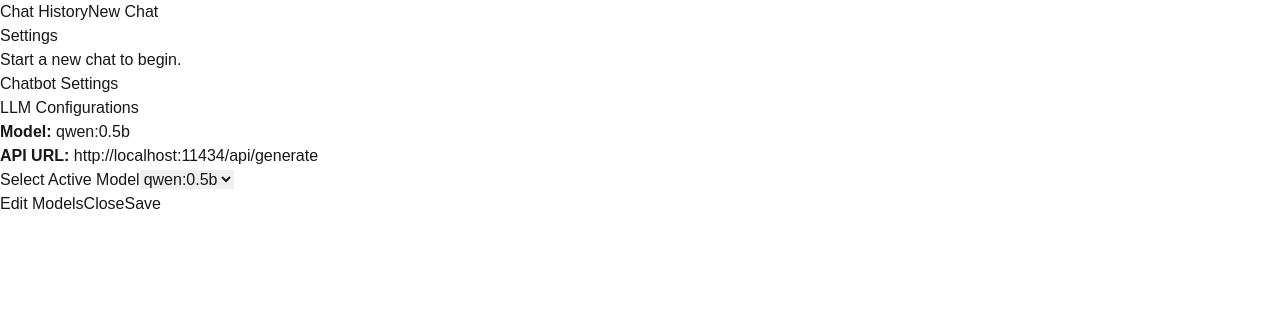
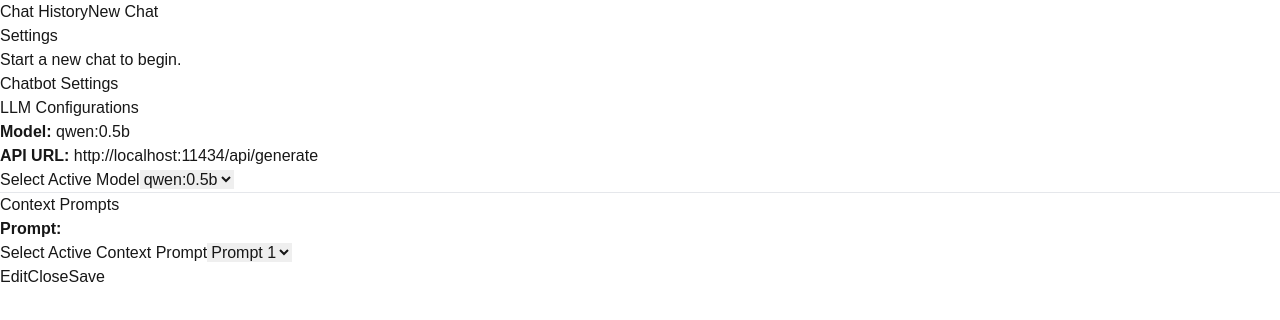
Before and after one commit to Nillified/React-Chatbot-Local-LLM, a Next.js app in the folder chatbot/: page / in a window 1280 px wide. Both pictures are taken after a click on the button "Settings". Shown: the top 320 px of the page. Built offline with nearby package versions, Linux system fonts and the light colour scheme.

Commit message:
added context prompt in settings edit

```diff
--- a/chatbot/src/app/components/ChatInterface.tsx
+++ b/chatbot/src/app/components/ChatInterface.tsx
@@ -26,11 +26,21 @@ const ChatInterface = ({ activeChat, updateChat, settings }: ChatInterfaceProps)
       updatedChat = { ...updatedChat, name: prompt.trim().slice(0, 25) };
     }
 
+    // Append the user message.
     const userMessage: Message = { role: "user", text: prompt };
     updatedChat = {
       ...updatedChat,
       messages: [...updatedChat.messages, userMessage],
     };
+
+    // Add the selected context prompt only once if not already present.
+    if (
+      (!updatedChat.context || updatedChat.context.length === 0) &&
+      settings.selectedContextPrompt.trim() !== ""
+    ) {
+      updatedChat.context = [settings.selectedContextPrompt];
+    }
+
     updateChat(updatedChat);
 
     setLoading(true);
@@ -38,7 +48,7 @@ const ChatInterface = ({ activeChat, updateChat, settings }: ChatInterfaceProps)
     setPrompt("");
 
     try {
-      // Look up the active model configuration
+      // Look up the active model configuration.
       const activeConfig = settings.llmConfigs.find(
         (config) => config.name === settings.selectedModel
       );
@@ -47,15 +57,17 @@ const ChatInterface = ({ activeChat, updateChat, settings }: ChatInterfaceProps)
       }
       const dockerizedEndpoint = activeConfig.apiUrl;
 
+      // Build the payload.
       const payload: any = {
         model: settings.selectedModel,
         prompt: currentPrompt,
         stream: false,
       };
 
-      if (updatedChat.context) {
-        payload.context = updatedChat.context;
-        console.log("[Client] Including context in payload:", updatedChat.context);
+      // If context exists, send it as a string (using only the first element).
+      if (updatedChat.context && updatedChat.context.length > 0) {
+        payload.context = updatedChat.context[0];
+        console.log("[Client] Including context in payload:", payload.context);
       } else {
         console.log("[Client] No existing context to include.");
       }
@@ -73,9 +85,13 @@ const ChatInterface = ({ activeChat, updateChat, settings }: ChatInterfaceProps)
       const data = await res.json();
       console.log("[Client] Data received:", data);
 
+      // If new context is provided by the API, update it.
       if (data.context) {
         console.log("[Client] New context received from API:", data.context);
-        updatedChat.context = data.context;
+        // If the API returns a string, store it as an array.
+        updatedChat.context = Array.isArray(data.context)
+          ? data.context
+          : [data.context];
       } else {
         console.log("[Client] No new context received from API.");
       }
@@ -115,7 +131,9 @@ const ChatInterface = ({ activeChat, updateChat, settings }: ChatInterfaceProps)
           >
             <div
               className={`px-4 py-2 rounded-lg max-w-[80%] whitespace-pre-wrap ${
-                msg.role === "user" ? "bg-blue-500 text-white" : "bg-gray-200 text-gray-900"
+                msg.role === "user"
+                  ? "bg-blue-500 text-white"
+                  : "bg-gray-200 text-gray-900"
               }`}
             >
               {msg.text}
--- a/chatbot/src/app/components/ChatSettingsModal.tsx
+++ b/chatbot/src/app/components/ChatSettingsModal.tsx
@@ -14,21 +14,32 @@ const ChatSettingsModal = ({
   onSave,
   onCancel,
 }: ChatSettingsModalProps) => {
-  // Local state for editing
+  // Local state for editing LLM configs
   const [isEditing, setIsEditing] = useState(false);
   const [localConfigs, setLocalConfigs] = useState(settings.llmConfigs);
   const [localSelectedModel, setLocalSelectedModel] = useState(
     settings.selectedModel || (settings.llmConfigs[0] && settings.llmConfigs[0].name) || ""
   );
 
+  // Local state for editing context prompts
+  const [localContextPrompts, setLocalContextPrompts] = useState(settings.contextPrompts);
+  const [localSelectedContextPrompt, setLocalSelectedContextPrompt] = useState(
+    settings.selectedContextPrompt || (settings.contextPrompts[0] || "")
+  );
+
   useEffect(() => {
     // Refresh local state when external settings change
     setLocalConfigs(settings.llmConfigs);
     setLocalSelectedModel(
-      settings.selectedModel || (settings.llmConfigs[0] && settings.llmConfigs[0].name) || " "
+      settings.selectedModel || (settings.llmConfigs[0] && settings.llmConfigs[0].name) || ""
+    );
+    setLocalContextPrompts(settings.contextPrompts);
+    setLocalSelectedContextPrompt(
+      settings.selectedContextPrompt || (settings.contextPrompts[0] || "")
     );
   }, [settings]);
 
+  // Handlers for LLM Configs
   const handleModelChange = (
     index: number,
     key: "name" | "apiUrl",
@@ -59,16 +70,49 @@ const ChatSettingsModal = ({
     setLocalSelectedModel(value);
   };
 
+  // Handlers for Context Prompts
+  const handleContextChange = (index: number, value: string) => {
+    const newContexts = [...localContextPrompts];
+    newContexts[index] = value;
+    setLocalContextPrompts(newContexts);
+  };
+
+  const addNewContextPrompt = () => {
+    setLocalContextPrompts([...localContextPrompts, ""]);
+  };
+
+  const removeContextPrompt = (index: number) => {
+    const newContexts = [...localContextPrompts];
+    const removed = newContexts.splice(index, 1)[0];
+    // If the removed prompt was selected, default to the first available (or blank)
+    let newSelectedContext = localSelectedContextPrompt;
+    if (removed === localSelectedContextPrompt) {
+      newSelectedContext = newContexts[0] || "";
+    }
+    setLocalContextPrompts(newContexts);
+    setLocalSelectedContextPrompt(newSelectedContext);
+  };
+
+  const handleSelectedContextPromptChange = (value: string) => {
+    setLocalSelectedContextPrompt(value);
+  };
+
   const handleSave = () => {
-    // Ensure the selected model is valid—if not, default to the first model available.
+    // Validate active selections:
     const validSelectedModel =
       localConfigs.find((cfg) => cfg.name === localSelectedModel)?.name ||
       localConfigs[0]?.name ||
+      "";
+    const validSelectedContext =
+      localContextPrompts.find((ctx) => ctx === localSelectedContextPrompt) ||
+      localContextPrompts[0] ||
       "";
     setSettings({
       ...settings,
       llmConfigs: localConfigs,
       selectedModel: validSelectedModel,
+      contextPrompts: localContextPrompts,
+      selectedContextPrompt: validSelectedContext,
     });
     setIsEditing(false);
     onSave();
@@ -79,9 +123,11 @@ const ChatSettingsModal = ({
       <div className="bg-white rounded-lg shadow-lg p-6 w-full max-w-md max-h-[90vh] overflow-y-auto">
         <h2 className="text-xl font-bold mb-4">Chatbot Settings</h2>
 
+        {/* LLM Configurations Section */}
         {isEditing ? (
           <div className="mb-4">
             <h3 className="text-lg font-bold mb-2">Edit LLM Configurations</h3>
+            <div className="max-h-[30vh] overflow-y-auto pr-2 mb-2">
               {localConfigs.map((config, index) => (
                 <div key={index} className="mb-4 border p-2 rounded">
                   <div className="mb-2">
@@ -118,6 +164,7 @@ const ChatSettingsModal = ({
                   </button>
                 </div>
               ))}
+            </div>
             <button
               onClick={addNewModel}
               className="px-4 py-2 bg-green-500 text-white rounded hover:bg-green-600 mb-4"
@@ -134,7 +181,7 @@ const ChatSettingsModal = ({
                   <strong>Model:</strong> {config.name || `Model ${index + 1}`}
                 </p>
                 <p className="text-gray-700">
-                  <strong>API URL:</strong> {config.apiUrl}
+                  <strong>API URL:</strong> {config.apiUrl || " "}
                 </p>
               </div>
             ))}
@@ -143,9 +190,7 @@ const ChatSettingsModal = ({
 
         {/* Active Model Selection */}
         <div className="mb-4">
-          <label className="block text-gray-700 mb-1">
-            Select Active Model
-          </label>
+          <label className="block text-gray-700 mb-1">Select Active Model</label>
           <select
             value={localSelectedModel}
             onChange={(e) => handleSelectedModelChange(e.target.value)}
@@ -154,6 +199,76 @@ const ChatSettingsModal = ({
             {localConfigs.map((config, index) => (
               <option key={index} value={config.name}>
                 {config.name || `Model ${index + 1}`}
+              </option>
+            ))}
+          </select>
+        </div>
+
+        <hr className="mb-4" />
+
+        {/* Context Prompts Section */}
+        {isEditing ? (
+          <div className="mb-4">
+            <h3 className="text-lg font-bold mb-2">Edit Context Prompts</h3>
+            <div className="max-h-[30vh] overflow-y-auto pr-2 mb-2">
+              {localContextPrompts.map((prompt, index) => (
+                <div key={index} className="mb-4 border p-2 rounded">
+                  <div className="mb-2">
+                    <label className="block text-gray-700 mb-1">
+                      Context Prompt
+                    </label>
+                    <textarea
+                      value={prompt}
+                      onChange={(e) =>
+                        handleContextChange(index, e.target.value)
+                      }
+                      placeholder="Enter context prompt"
+                      className="w-full border border-gray-300 rounded p-2"
+                      rows={2}
+                    />
+                  </div>
+                  <button
+                    onClick={() => removeContextPrompt(index)}
+                    className="px-2 py-1 bg-red-500 text-white rounded hover:bg-red-600"
+                  >
+                    Remove
+                  </button>
+                </div>
+              ))}
+            </div>
+            <button
+              onClick={addNewContextPrompt}
+              className="px-4 py-2 bg-green-500 text-white rounded hover:bg-green-600 mb-4"
+            >
+              Add New Context Prompt
+            </button>
+          </div>
+        ) : (
+          <div className="mb-4">
+            <h3 className="text-lg font-bold mb-2">Context Prompts</h3>
+            {localContextPrompts.map((prompt, index) => (
+              <div key={index} className="mb-2 p-2 border rounded">
+                <p className="text-gray-700">
+                  <strong>Prompt:</strong> {prompt || " "}
+                </p>
+              </div>
+            ))}
+          </div>
+        )}
+
+        {/* Active Context Prompt Selection */}
+        <div className="mb-4">
+          <label className="block text-gray-700 mb-1">
+            Select Active Context Prompt
+          </label>
+          <select
+            value={localSelectedContextPrompt}
+            onChange={(e) => handleSelectedContextPromptChange(e.target.value)}
+            className="w-full border border-gray-300 rounded p-2"
+          >
+            {localContextPrompts.map((prompt, index) => (
+              <option key={index} value={prompt}>
+                {prompt || `Prompt ${index + 1}`}
               </option>
             ))}
           </select>
@@ -182,7 +297,7 @@ const ChatSettingsModal = ({
                 onClick={() => setIsEditing(true)}
                 className="px-4 py-2 bg-yellow-500 text-white rounded hover:bg-yellow-600"
               >
-                Edit Models
+                Edit
               </button>
               <button
                 onClick={onCancel}
--- a/chatbot/src/app/page.tsx
+++ b/chatbot/src/app/page.tsx
@@ -15,7 +15,7 @@ export type ChatThread = {
   id: string;
   name: string;
   messages: Message[];
-  context?: number[];
+  context?: string[]; // changed from number[] to string[]
 };
 
 export type LLMConfig = {
@@ -25,7 +25,9 @@ export type LLMConfig = {
 
 export type ChatSettings = {
   llmConfigs: LLMConfig[];
-  selectedModel: string; // The name of the active model
+  selectedModel: string;
+  contextPrompts: string[];         // add this field for available prompts
+  selectedContextPrompt: string;    // add this field for the active prompt
 };
 
 
@@ -42,7 +44,10 @@ export default function ChatPage() {
       { name: "qwen:0.5b", apiUrl: "http://localhost:11434/api/generate" }
     ],
     selectedModel: "qwen:0.5b",
+    contextPrompts: [""],           // default empty prompt
+    selectedContextPrompt: ""
   });
+
 
   // Create a new chat thread and set it as active.
   const handleNewChat = () => {
```
Lines whose indentation alone changed are shown as unchanged.
